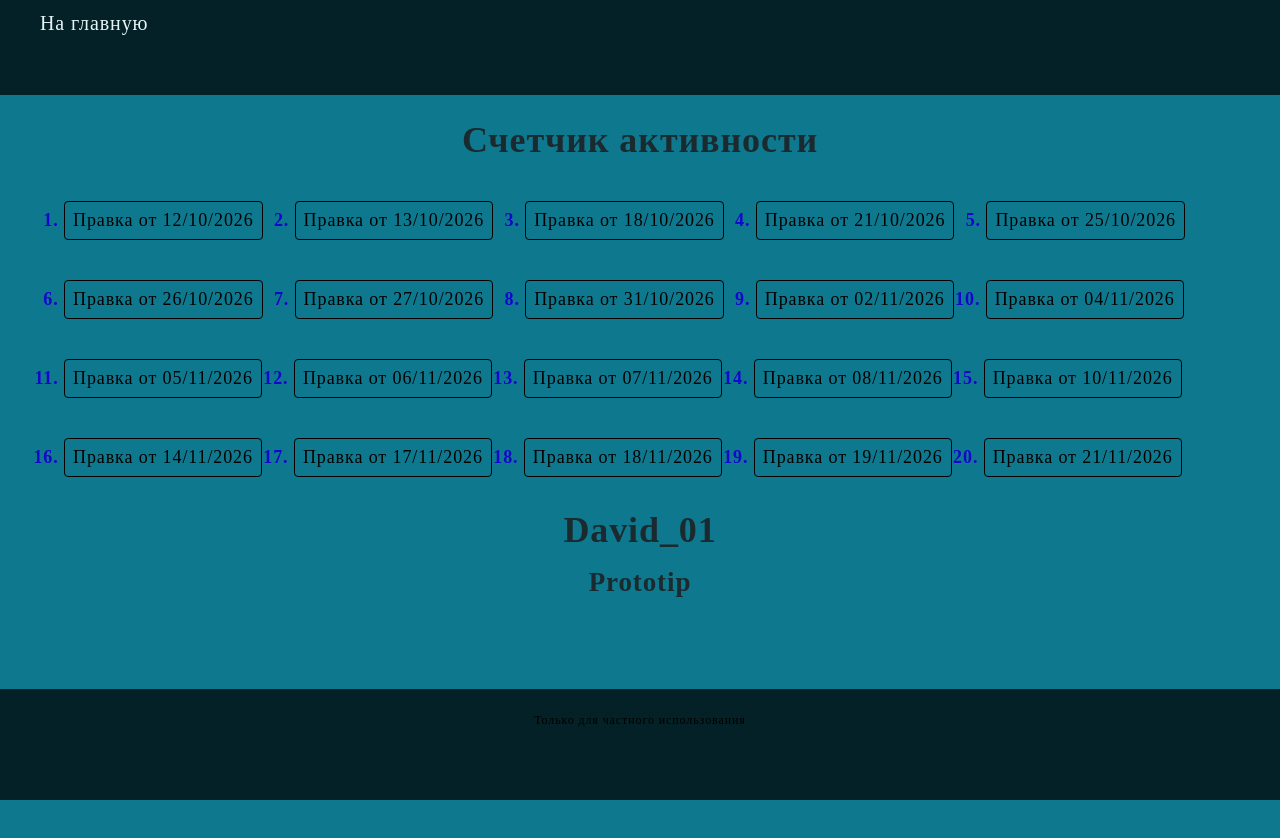
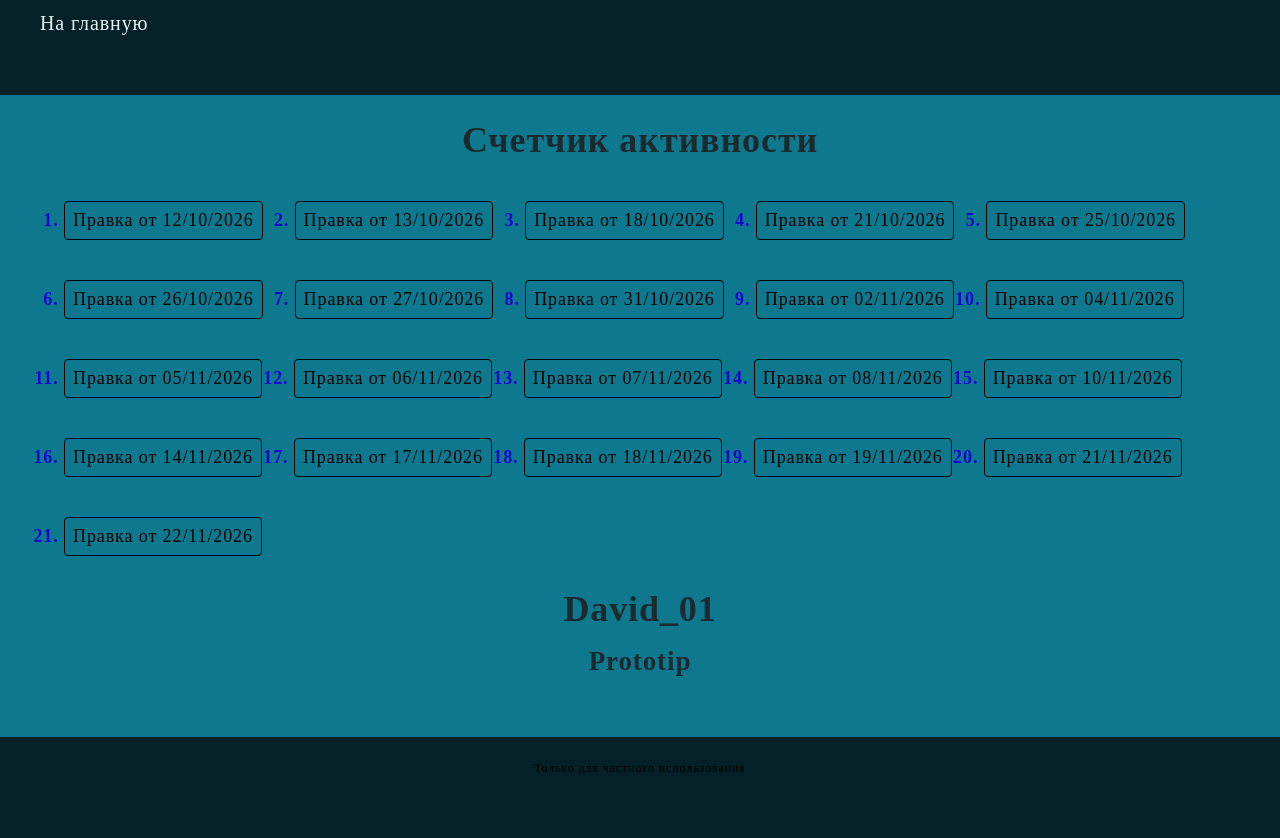
Before and after one commit to web22des/active-git, a plain HTML site: page count.html in a window 1280 px wide. Before the commit the page ends 800 px from the top, so only its background shows below. Drawn offline with Linux system fonts and the light colour scheme.

Commit message:
22/11/2026

```diff
--- a/count.html
+++ b/count.html
@@ -41,6 +41,7 @@
                     <li class="item">Правка от 18/11/2026</li>
                     <li class="item">Правка от 19/11/2026</li>
                     <li class="item">Правка от 21/11/2026</li>
+                    <li class="item">Правка от 22/11/2026</li>
                 </ol>
                 <h1>David_01</h1>
 
```
